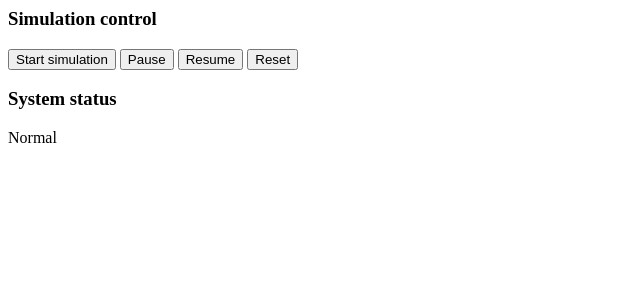
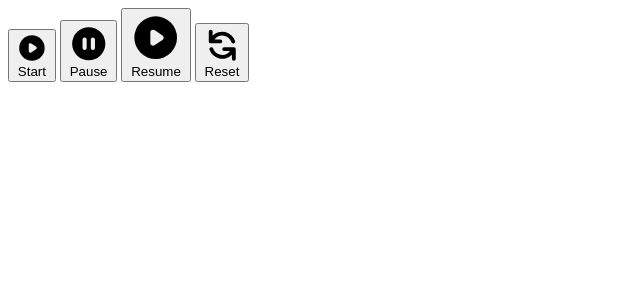
Before and after one commit to mohadesh/DRAI-Offline-Prototype, a Flask app: template templates/partials/dashboard_rest.html in a window 1280 px wide. Shown: the top 300 px of the page, without its empty margins (0-640 px from the left). Run offline with Flask 3, Linux system fonts and the light colour scheme; the template is opened without the code that fills it: most values are stand-ins (such as "Sample title", 1, 10 or a date in 2020).

Commit message:
Refactor dashboard templates to enhance layout and user experience. Update index.html with a new theme toggle design featuring a sliding pill switch for improved accessibility. Revise dashboard_rest.html to streamline simulation control buttons and error message display, ensuring a more compact and visually appealing interface.

```diff
--- a/templates/partials/dashboard_rest.html
+++ b/templates/partials/dashboard_rest.html
@@ -1,88 +1,96 @@
-{# Rest of dashboard: controls, status, time, predictions. Includes tag_values so SVG text can be updated without reloading SVG. #}
+{# Rest of dashboard: controls + progress in one compact row. tag_values for SVG update. #}
 <script type="application/json" id="dashboard-tag-values">{{ tag_values | tojson }}</script>
 {% if error %}
-<div class="rounded-xl border border-red-200 bg-red-50 p-4 text-red-800 shadow-sm dark:border-red-800 dark:bg-red-900/30 dark:text-red-200">
-  <p class="font-medium">{{ error }}</p>
+<div class="mt-3 rounded-lg border border-red-200 bg-red-50 px-4 py-2 text-sm text-red-800 dark:border-red-800 dark:bg-red-900/30 dark:text-red-200">
+  {{ error }}
 </div>
 {% elif current_data %}
-<div class="space-y-4">
+<div class="mt-3 flex flex-wrap items-center gap-3 rounded-xl border border-slate-200 bg-white px-4 py-3 shadow-sm dark:border-zinc-700 dark:bg-zinc-900">
+
   <!-- Simulation control buttons -->
-  <div class="rounded-xl border border-slate-200 bg-white p-4 shadow-sm dark:border-zinc-600 dark:bg-zinc-900">
-    <h3 class="mb-3 text-lg font-semibold text-slate-800 dark:text-zinc-100">Simulation control</h3>
-    <div class="flex flex-wrap gap-3">
+  <div class="flex items-center gap-1.5">
     <button
       type="button"
-        hx-post="/simulation/start"
-        hx-swap="none"
-        hx-trigger="click"
+      hx-post="/simulation/start" hx-swap="none" hx-trigger="click"
       hx-on::htmx:after-request="if(event.detail.successful){ window.dispatchEvent(new CustomEvent('simulation-started')); htmx.trigger('#dashboard-poll-trigger', 'htmx:trigger'); }"
       :disabled="simRunning"
-        class="rounded-lg bg-green-600 px-4 py-2 font-medium text-white transition hover:bg-green-700 disabled:opacity-50 dark:bg-green-700 dark:hover:bg-green-600"
+      class="inline-flex items-center gap-1 rounded-lg bg-emerald-600 px-3 py-1.5 text-xs font-medium text-white transition hover:bg-emerald-700 disabled:cursor-not-allowed disabled:opacity-40 dark:bg-emerald-700 dark:hover:bg-emerald-600"
     >
-        Start simulation
+      <svg class="h-3 w-3" fill="currentColor" viewBox="0 0 20 20"><path fill-rule="evenodd" d="M10 18a8 8 0 100-16 8 8 0 000 16zM9.555 7.168A1 1 0 008 8v4a1 1 0 001.555.832l3-2a1 1 0 000-1.664l-3-2z" clip-rule="evenodd"/></svg>
+      Start
     </button>
     <button
       type="button"
-        hx-post="/simulation/pause"
-        hx-swap="none"
-        hx-trigger="click"
+      hx-post="/simulation/pause" hx-swap="none" hx-trigger="click"
       hx-on::htmx:after-request="if(event.detail.successful){ window.dispatchEvent(new CustomEvent('simulation-paused')); htmx.trigger('#dashboard-poll-trigger', 'htmx:trigger'); }"
-        :disabled="!simRunning"
-        class="rounded-lg bg-yellow-600 px-4 py-2 font-medium text-white transition hover:bg-yellow-700 disabled:opacity-50 dark:bg-yellow-700 dark:hover:bg-yellow-600"
+      :disabled="!simRunning || simPaused"
+      class="inline-flex items-center gap-1 rounded-lg bg-amber-500 px-3 py-1.5 text-xs font-medium text-white transition hover:bg-amber-600 disabled:cursor-not-allowed disabled:opacity-40 dark:bg-amber-600 dark:hover:bg-amber-500"
     >
+      <svg class="h-3 w-3" fill="currentColor" viewBox="0 0 20 20"><path fill-rule="evenodd" d="M18 10a8 8 0 11-16 0 8 8 0 0116 0zM7 8a1 1 0 012 0v4a1 1 0 11-2 0V8zm5-1a1 1 0 00-1 1v4a1 1 0 102 0V8a1 1 0 00-1-1z" clip-rule="evenodd"/></svg>
       Pause
     </button>
     <button
       type="button"
-        hx-post="/simulation/resume"
-        hx-swap="none"
-        hx-trigger="click"
+      hx-post="/simulation/resume" hx-swap="none" hx-trigger="click"
       hx-on::htmx:after-request="if(event.detail.successful){ window.dispatchEvent(new CustomEvent('simulation-resumed')); htmx.trigger('#dashboard-poll-trigger', 'htmx:trigger'); }"
       :disabled="!simPaused"
-        class="rounded-lg bg-blue-600 px-4 py-2 font-medium text-white transition hover:bg-blue-700 disabled:opacity-50 dark:bg-blue-700 dark:hover:bg-blue-600"
+      class="inline-flex items-center gap-1 rounded-lg bg-blue-600 px-3 py-1.5 text-xs font-medium text-white transition hover:bg-blue-700 disabled:cursor-not-allowed disabled:opacity-40 dark:bg-blue-700 dark:hover:bg-blue-600"
     >
+      <svg class="h-3 w-3" fill="currentColor" viewBox="0 0 20 20"><path fill-rule="evenodd" d="M10 18a8 8 0 100-16 8 8 0 000 16zM9.555 7.168A1 1 0 008 8v4a1 1 0 001.555.832l3-2a1 1 0 000-1.664l-3-2z" clip-rule="evenodd"/></svg>
       Resume
     </button>
     <button
       type="button"
-        hx-post="/simulation/reset"
-        hx-swap="none"
-        hx-trigger="click"
+      hx-post="/simulation/reset" hx-swap="none" hx-trigger="click"
       hx-on::htmx:after-request="if(event.detail.successful){ window.dispatchEvent(new CustomEvent('simulation-reset')); htmx.trigger('#dashboard-poll-trigger', 'htmx:trigger'); }"
-        class="rounded-lg bg-red-600 px-4 py-2 font-medium text-white transition hover:bg-red-700 dark:bg-red-700 dark:hover:bg-red-600"
+      class="inline-flex items-center gap-1 rounded-lg bg-slate-500 px-3 py-1.5 text-xs font-medium text-white transition hover:bg-slate-600 dark:bg-zinc-600 dark:hover:bg-zinc-500"
     >
+      <svg class="h-3 w-3" fill="currentColor" viewBox="0 0 20 20"><path fill-rule="evenodd" d="M4 2a1 1 0 011 1v2.101a7.002 7.002 0 0111.601 2.566 1 1 0 11-1.885.666A5.002 5.002 0 005.999 7H9a1 1 0 010 2H4a1 1 0 01-1-1V3a1 1 0 011-1zm.008 9.057a1 1 0 011.276.61A5.002 5.002 0 0014.001 13H11a1 1 0 110-2h5a1 1 0 011 1v5a1 1 0 11-2 0v-2.101a7.002 7.002 0 01-11.601-2.566 1 1 0 01.61-1.276z" clip-rule="evenodd"/></svg>
       Reset
     </button>
   </div>
-  </div>
 
-  <!-- Status and Progress Bar -->
-  <div class="rounded-xl border border-slate-200 bg-white p-4 shadow-sm dark:border-zinc-600 dark:bg-zinc-900">
-    <div class="mb-2 flex items-center justify-between">
-      <h3 class="text-lg font-semibold text-slate-800 dark:text-zinc-100">System status</h3>
-      <span class="rounded-full px-3 py-1 text-sm font-medium {% if current_data.status == 'Normal' %}bg-green-100 text-green-800 dark:bg-green-900/50 dark:text-green-200{% else %}bg-red-100 text-red-800 dark:bg-red-900/50 dark:text-red-200{% endif %}">
-        {{ current_data.status if current_data.status else 'Unknown' }}
+  <!-- Divider -->
+  <div class="hidden h-6 w-px bg-slate-200 dark:bg-zinc-700 sm:block"></div>
+
+  <!-- Status badge -->
+  {% if progress %}
+  {% set is_running = progress.is_running %}
+  {% set is_paused = progress.is_paused %}
+  {% set is_complete = progress.is_complete %}
+  <span class="inline-flex items-center gap-1.5 rounded-full px-2.5 py-1 text-xs font-medium
+    {% if is_complete %}bg-slate-100 text-slate-600 dark:bg-zinc-700 dark:text-zinc-400
+    {% elif is_paused %}bg-amber-100 text-amber-700 dark:bg-amber-900/40 dark:text-amber-300
+    {% elif is_running %}bg-emerald-100 text-emerald-700 dark:bg-emerald-900/40 dark:text-emerald-300
+    {% else %}bg-slate-100 text-slate-500 dark:bg-zinc-800 dark:text-zinc-400{% endif %}">
+    <span class="h-1.5 w-1.5 rounded-full
+      {% if is_complete %}bg-slate-400
+      {% elif is_paused %}bg-amber-500 animate-pulse
+      {% elif is_running %}bg-emerald-500 animate-pulse
+      {% else %}bg-slate-400{% endif %}"></span>
+    {% if is_complete %}Done
+    {% elif is_paused %}Paused
+    {% elif is_running %}Running
+    {% else %}Ready{% endif %}
   </span>
-    </div>
+  {% endif %}
+
+  <!-- Progress bar -->
   {% if progress %}
   {% set prog_current = progress.current | default(progress.current_index) %}
   {% set prog_total = progress.total | default(progress.total_rows) %}
   {% set prog_percent = progress.percent | default(progress.progress_percent) %}
-    <div class="mt-2">
-      <div class="mb-1 flex justify-between text-sm text-slate-600 dark:text-zinc-400">
-        <span>Progress: {{ prog_current }} / {{ prog_total }}</span>
-        <span>{{ prog_percent }}%</span>
+  <div class="flex min-w-0 flex-1 items-center gap-2">
+    <div class="h-1.5 min-w-[80px] flex-1 overflow-hidden rounded-full bg-slate-200 dark:bg-zinc-700">
+      <div class="h-full rounded-full bg-blue-500 transition-all duration-500 dark:bg-blue-400" style="width: {{ prog_percent }}%"></div>
     </div>
-      <div class="h-2 w-full overflow-hidden rounded-full bg-slate-200 dark:bg-zinc-600">
-        <div class="h-full bg-blue-600 transition-all duration-300 dark:bg-blue-500" style="width: {{ prog_percent }}%"></div>
-      </div>
+    <span class="shrink-0 text-xs text-slate-500 dark:text-zinc-400">{{ prog_current }}&thinsp;/&thinsp;{{ prog_total }}</span>
   </div>
   {% endif %}
-  </div>
 
 </div>
 {% else %}
-<div class="rounded-xl border border-slate-200 bg-slate-50 p-8 text-center dark:border-zinc-600 dark:bg-zinc-900">
-  <p class="text-slate-600 dark:text-zinc-400">Waiting for simulation to start...</p>
+<div class="mt-3 rounded-xl border border-slate-200 bg-slate-50 px-4 py-3 text-center text-sm text-slate-500 dark:border-zinc-700 dark:bg-zinc-900 dark:text-zinc-400">
+  Waiting for simulation to start…
 </div>
 {% endif %}
```
Also changed, not shown: templates/index.html (+15 -8 lines). Lines whose indentation alone changed are shown as unchanged.
